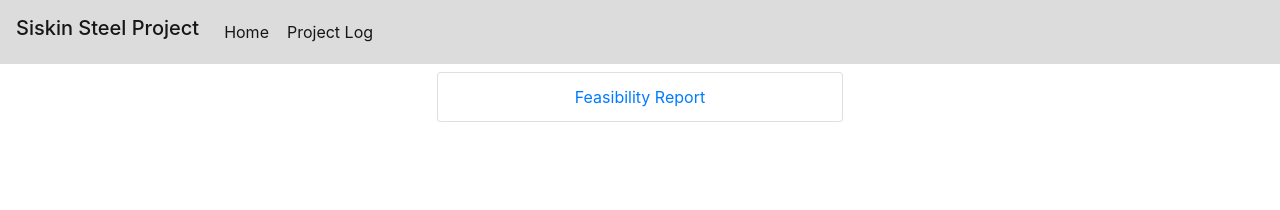
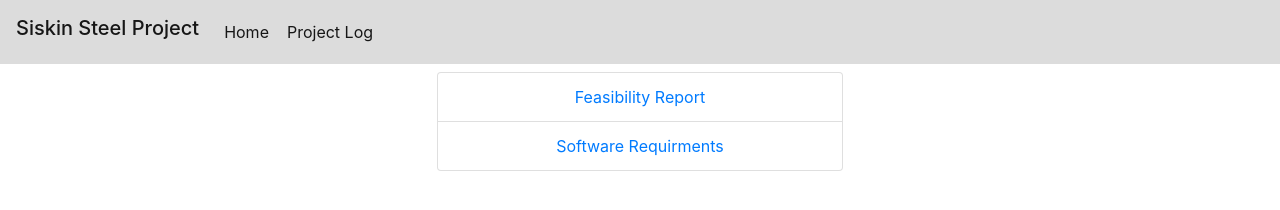
Before and after one commit to davdevor/CapstoneWebsite, a plain HTML site: page www/ProjectLog.html in a window 1280 px wide. Drawn offline with nearby package versions, Linux system fonts and the light colour scheme.

Commit message:
add link to software requirments

```diff
--- a/www/ProjectLog.html
+++ b/www/ProjectLog.html
@@ -31,6 +31,8 @@
                         <ul class="list-group text-center">
                           <li class="list-group-item"><a href="https://docs.google.com/document/d/1YOs8MsGliBMkqhL-reJSO01PNgvH-KNXGGHwzzez58Y/edit?usp=sharing" target="_blank">Feasibility Report</a>
                           </li>
+			  <li class="list-group-item"><a href="https://docs.google.com/document/d/1_5yarPJDZgflFDFhSkfk3D2oaduCfevRh3oP3wuhCLc/edit?usp=sharing" target="_blank">Software Requirments</a>
+</li>
                         </ul>
                 </div>
         </div>
```
